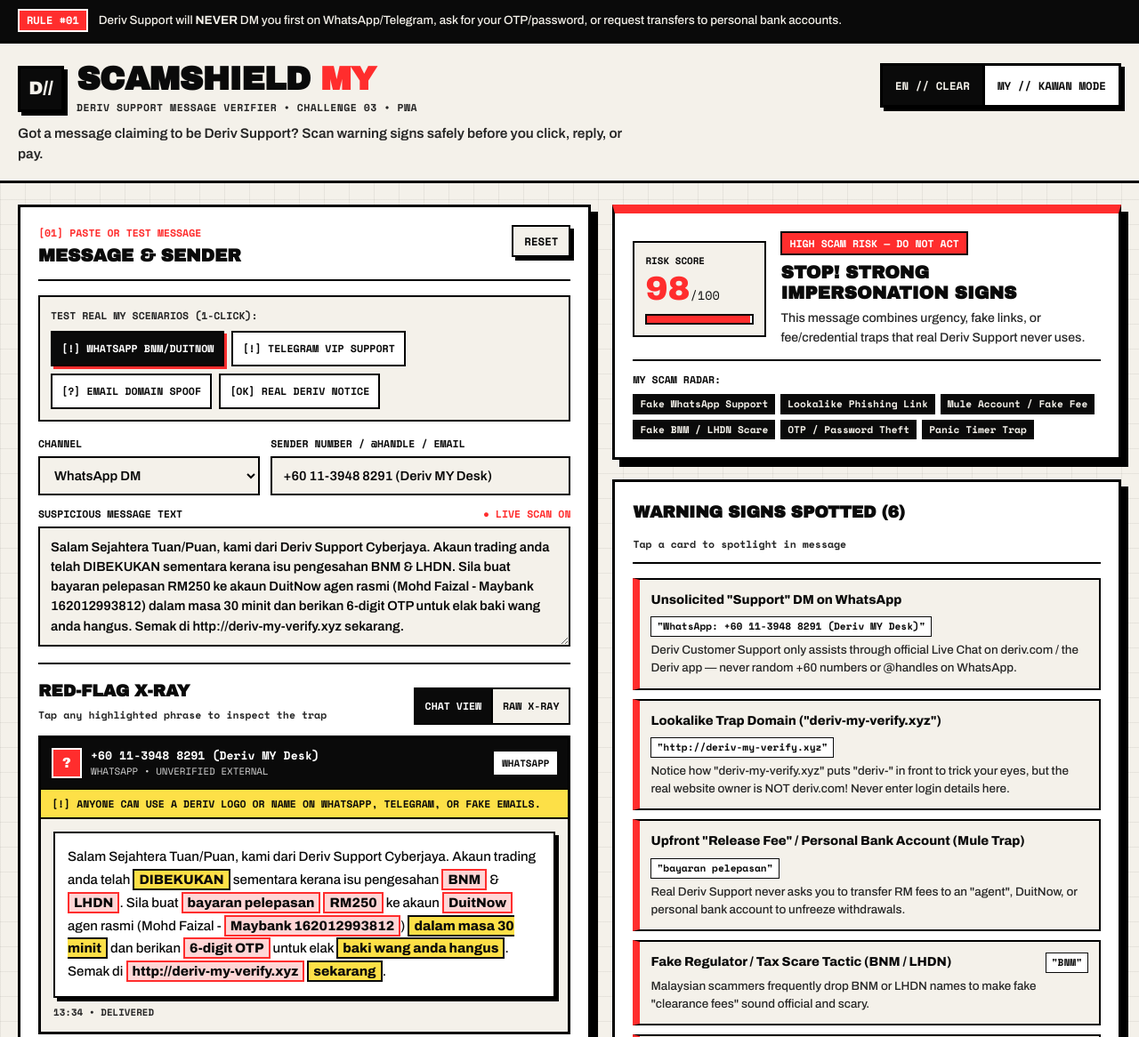
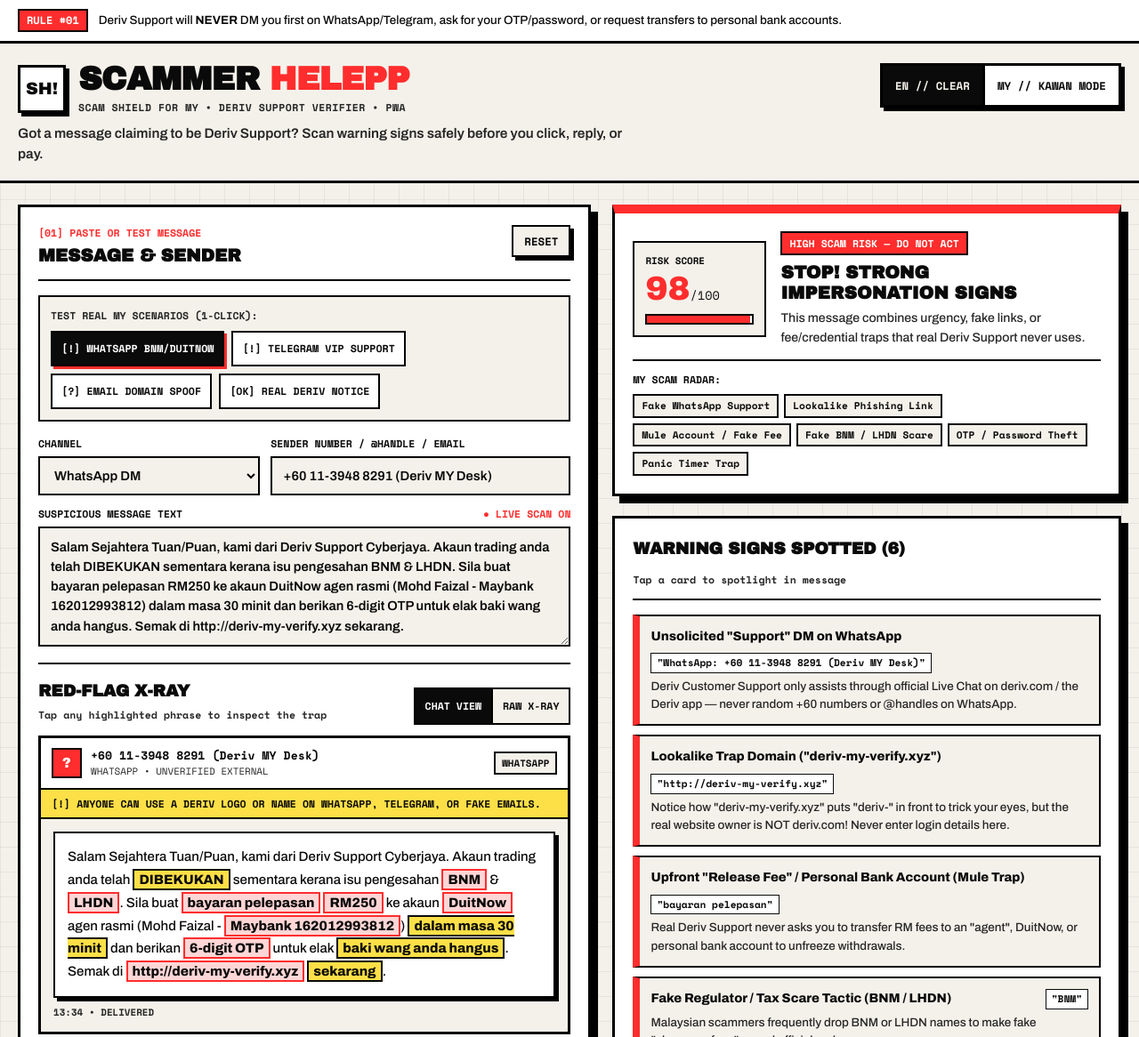
Before and after one commit to snsyaqirah/scammerhelep, a plain HTML site: page index.html in a window 1280 px wide. Shown: the top 1166 px of the page at 89% size. Drawn offline with nearby package versions, Linux system fonts and the light colour scheme.

Commit message:
feat: rebrand to Scammer HELEPP and enforce bright Light Mode

```diff
--- a/app.js
+++ b/app.js
@@ -756,10 +756,10 @@ copyReportBtn.addEventListener('click', async () => {
 
   const summary =
     currentTone === 'en'
-      ? `DERIV SCAMSHIELD MY CHECK\nSender: ${sender || 'Unknown'} (${channel})\nRisk Score: ${score}/100\n${
+      ? `SCAMMER HELEPP: SCAM SHIELD FOR MY\nSender: ${sender || 'Unknown'} (${channel})\nRisk Score: ${score}/100\n${
           topReasons || '- Always verify directly via deriv.com Official Live Chat.'
         }\nSafe Rule: Never share OTP/passwords or transfer fees to personal accounts. MY Scam Hotline: NSRC 997.`
-      : `SEMAKAN DERIV SCAMSHIELD MY\nPenghantar: ${sender || 'Tak dikenali'} (${channel})\nSkor Risiko: ${score}/100\n${
+      : `SCAMMER HELEPP: SCAM SHIELD FOR MY\nPenghantar: ${sender || 'Tak dikenali'} (${channel})\nSkor Risiko: ${score}/100\n${
           topReasons || '- Sentiasa sahkan terus kat Live Chat rasmi deriv.com.'
         }\nIngat: Jangan bagi OTP/password atau DuitNow ke akaun peribadi! Kalau dah terkena, terus call NSRC 997.`;
 
--- a/index.html
+++ b/index.html
@@ -3,13 +3,14 @@
 <head>
   <meta charset="UTF-8" />
   <meta name="viewport" content="width=device-width, initial-scale=1.0, viewport-fit=cover" />
-  <title>DERIV SCAMSHIELD MY — Support Message Checker</title>
+  <title>Scammer HELEPP: Scam Shield for MY</title>
 
-  <!-- PWA & Native-App Mobile Meta -->
+  <!-- PWA & Native-App Mobile Meta (Light Mode Only) -->
+  <meta name="color-scheme" content="light" />
   <meta name="theme-color" content="#f4f1ea" />
   <meta name="apple-mobile-web-app-capable" content="yes" />
-  <meta name="apple-mobile-web-app-status-bar-style" content="black-translucent" />
-  <meta name="apple-mobile-web-app-title" content="ScamShield MY" />
+  <meta name="apple-mobile-web-app-status-bar-style" content="default" />
+  <meta name="apple-mobile-web-app-title" content="Scammer HELEPP" />
   <meta name="description" content="Check suspicious WhatsApp, Telegram, SMS, and email messages claiming to be Deriv Support before you click, reply, or pay." />
   <link rel="manifest" href="manifest.webmanifest" />
   <link rel="icon" type="image/svg+xml" href="icon.svg" />
@@ -37,10 +38,10 @@
     <div class="container header-inner">
       <div class="brand-block">
         <div class="brand-title-row">
-          <div class="brand-stamp" aria-hidden="true">D//</div>
+          <div class="brand-stamp" aria-hidden="true">SH!</div>
           <div>
-            <h1>SCAMSHIELD <span class="hero-accent">MY</span></h1>
-            <p class="brand-meta">DERIV SUPPORT MESSAGE VERIFIER • CHALLENGE 03 • PWA</p>
+            <h1>SCAMMER <span class="hero-accent">HELEPP</span></h1>
+            <p class="brand-meta">SCAM SHIELD FOR MY • DERIV SUPPORT VERIFIER • PWA</p>
           </div>
         </div>
         <p class="brand-sub" id="heroSub">
@@ -268,7 +269,7 @@
 
   <footer class="site-footer container">
     <p id="footerNote">
-      DERIV SCAMSHIELD MY // Runs 100% locally in your browser &amp; offline as a PWA. Never paste real passwords or OTPs anywhere.
+      SCAMMER HELEPP: SCAM SHIELD FOR MY // Runs 100% locally in your browser &amp; offline as a PWA. Never paste real passwords or OTPs anywhere.
     </p>
   </footer>
 
--- a/styles.css
+++ b/styles.css
@@ -1,4 +1,5 @@
 :root {
+  color-scheme: light only;
   --paper: #f4f1ea;
   --paper-alt: #ebe6db;
   --white: #ffffff;
@@ -62,10 +63,10 @@ a:hover {
   padding: 0 20px;
 }
 
-/* Top Warning Ticker */
+/* Top Warning Ticker (Light Mode) */
 .trust-ribbon {
-  background: var(--ink);
-  color: var(--paper);
+  background: var(--white);
+  color: var(--ink);
   border-bottom: var(--border);
   padding: 10px 0;
   font-size: 0.84rem;
@@ -85,7 +86,7 @@ a:hover {
   background: var(--accent);
   color: var(--white);
   padding: 2px 8px;
-  border: 2px solid var(--white);
+  border: 2px solid var(--ink);
   flex-shrink: 0;
 }
 
@@ -116,12 +117,12 @@ a:hover {
 }
 
 .brand-stamp {
-  width: 52px;
-  height: 52px;
-  background: var(--ink);
-  color: var(--paper);
+  width: 54px;
+  height: 54px;
+  background: var(--white);
+  color: var(--ink);
   font-family: 'Archivo Black', sans-serif;
-  font-size: 1.3rem;
+  font-size: 1.2rem;
   display: flex;
   align-items: center;
   justify-content: center;
@@ -504,15 +505,15 @@ textarea:focus {
   align-items: center;
   gap: 10px;
   padding: 10px 12px;
-  background: var(--ink);
-  color: var(--white);
+  background: var(--white);
+  color: var(--ink);
   border-bottom: var(--border-thin);
 }
 
 .chat-avatar {
   width: 34px;
   height: 34px;
-  border: 2px solid var(--white);
+  border: 2px solid var(--ink);
   background: var(--accent);
   color: var(--white);
   font-family: 'Archivo Black', sans-serif;
@@ -539,17 +540,17 @@ textarea:focus {
 .chat-contact-sub {
   font-family: 'Space Mono', monospace;
   font-size: 0.68rem;
-  color: #d4d4d4;
+  color: var(--ink-soft);
 }
 
 .channel-badge {
   font-family: 'Space Mono', monospace;
   font-size: 0.68rem;
   font-weight: 700;
-  background: var(--white);
+  background: var(--paper);
   color: var(--ink);
   padding: 3px 7px;
-  border: 2px solid var(--white);
+  border: 2px solid var(--ink);
   flex-shrink: 0;
 }
 
@@ -816,8 +817,9 @@ textarea:focus {
   font-size: 0.7rem;
   font-weight: 700;
   padding: 3px 8px;
-  background: var(--ink);
-  color: var(--paper);
+  background: var(--paper);
+  color: var(--ink);
+  border: 2px solid var(--ink);
 }
 
 .radar-tag.clean-tag {
@@ -1060,7 +1062,7 @@ textarea:focus {
     z-index: 100;
     display: grid;
     grid-template-columns: repeat(3, 1fr);
-    background: var(--ink);
+    background: var(--white);
     border-top: var(--border);
     padding-bottom: env(safe-area-inset-bottom);
   }
@@ -1069,8 +1071,8 @@ textarea:focus {
     font-family: 'Space Mono', monospace;
     font-size: 0.74rem;
     font-weight: 700;
-    background: var(--ink);
-    color: var(--paper);
+    background: var(--white);
+    color: var(--ink);
     border: none;
     padding: 13px 6px;
     min-height: 52px;
@@ -1082,7 +1084,7 @@ textarea:focus {
   }
 
   .dock-btn + .dock-btn {
-    border-left: 2px solid #333;
+    border-left: var(--border-thin);
   }
 
   .dock-btn.active {
--- a/sw.js
+++ b/sw.js
@@ -1,4 +1,4 @@
-const CACHE_NAME = 'scamshield-my-v1';
+const CACHE_NAME = 'scammer-helepp-v2';
 const ASSETS = [
   './',
   './index.html',
```
Also changed, not shown: icon.svg, manifest.webmanifest.
